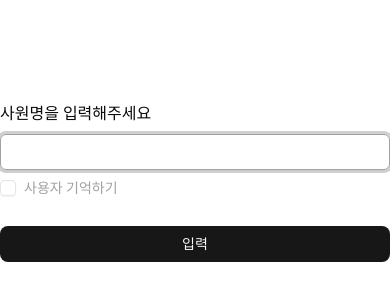
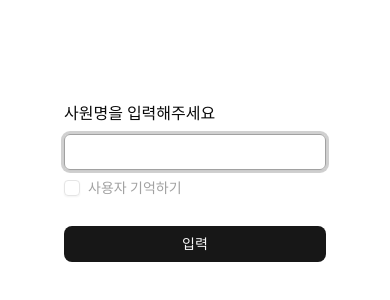
Before and after one commit to MaSeungHyun/grapicar-expenses, a Next.js app: page / in a window 390 px wide. Shown: the part 240-540 px from the top of the page. Built offline with nearby package versions, Linux system fonts and the light colour scheme.

Commit message:
Style: 모바일 화면 대응을 위한 패딩 추가

```diff
--- a/app/_components/user.tsx
+++ b/app/_components/user.tsx
@@ -46,7 +46,7 @@ export default function User() {
   };
 
   return (
-    <div className="w-full flex flex-col flex-1 justify-center gap-2">
+    <div className="w-full flex flex-col flex-1 justify-center gap-2 px-16 lg:px-0">
       <h1>사원명을 입력해주세요</h1>
       <Input
         className="w-full placeholder:text-red-500"
```
